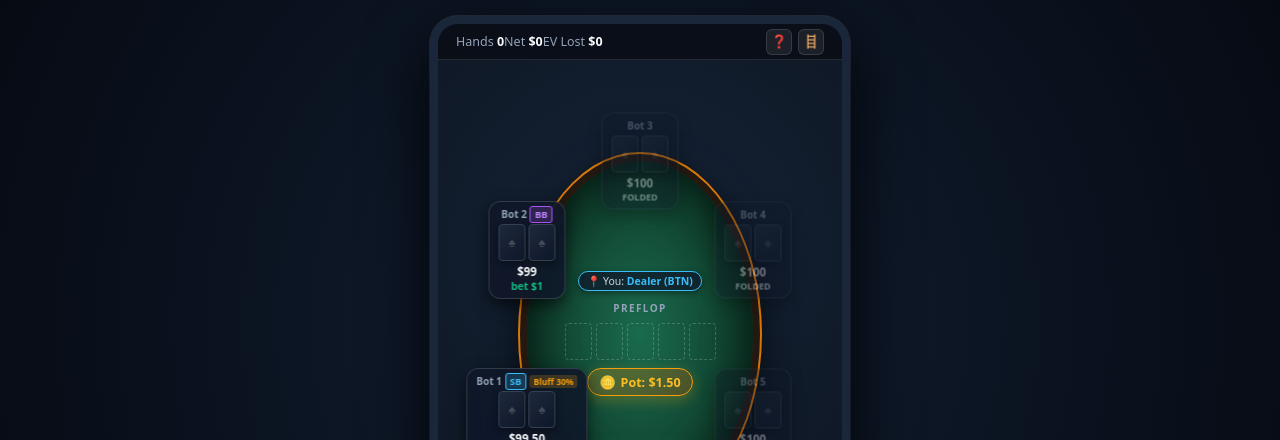
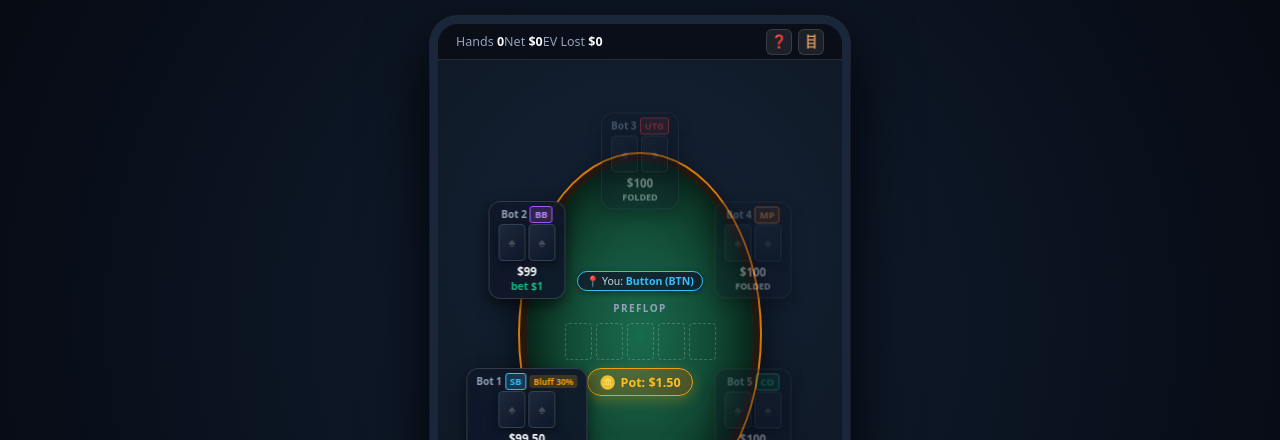
Before and after one commit to sravanreddy001/poker, a React (Vite) app: page / in a window 1280 px wide. Shown: the top 440 px of the page. Built offline with nearby package versions, Linux system fonts and the light colour scheme.

Commit message:
feat: label all 6-max table positions (UTG, MP, CO, BTN, SB, BB) with position guide in Glossary

```diff
--- a/src/components/PokerTable.tsx
+++ b/src/components/PokerTable.tsx
@@ -9,21 +9,22 @@ export interface PokerTableProps {
   state: HandState;
 }
 
+const POS_NAMES_6MAX = [
+  { short: 'BTN', full: 'Button (BTN)' },
+  { short: 'SB', full: 'Small Blind (SB)' },
+  { short: 'BB', full: 'Big Blind (BB)' },
+  { short: 'UTG', full: 'Under The Gun (UTG)' },
+  { short: 'MP', full: 'Middle Position (MP)' },
+  { short: 'CO', full: 'Cutoff (CO)' },
+];
+
 export const PokerTable: React.FC<PokerTableProps> = ({ state }) => {
   const btnSeat = state.btnSeat ?? 0;
   const n = state.players.length;
-  const sbSeat = (btnSeat + 1) % n;
-  const bbSeat = (btnSeat + 2) % n;
   const btnCoord = getBtnCoord(btnSeat, n);
 
-  const heroPosLabel =
-    0 === btnSeat
-      ? 'Dealer (BTN)'
-      : 0 === sbSeat
-        ? 'Small Blind (SB)'
-        : 0 === bbSeat
-          ? 'Big Blind (BB)'
-          : 'Early Position (UTG)';
+  const heroOffset = (0 - btnSeat + n) % n;
+  const heroPosLabel = POS_NAMES_6MAX[heroOffset % POS_NAMES_6MAX.length]?.full ?? 'Position';
 
   return (
     <div className="poker-table-wrapper">
@@ -31,8 +32,8 @@ export const PokerTable: React.FC<PokerTableProps> = ({ state }) => {
         {/* Seats around the rail */}
         <div className="table-seats">
           {state.players.map((p) => {
-            const posTag =
-              p.id === btnSeat ? 'BTN' : p.id === sbSeat ? 'SB' : p.id === bbSeat ? 'BB' : '';
+            const offset = (p.id - btnSeat + n) % n;
+            const posTag = POS_NAMES_6MAX[offset % POS_NAMES_6MAX.length]?.short ?? '';
 
             return (
               <Seat
--- a/src/components/TerminologyModal.tsx
+++ b/src/components/TerminologyModal.tsx
@@ -9,6 +9,10 @@ export const TerminologyModal: React.FC<TerminologyModalProps> = ({ isOpen, onCl
   if (!isOpen) return null;
 
   const terms = [
+    {
+      title: '6-Max Table Positions & Terminology Guide',
+      desc: 'Position dictates action order on every street:\n• 🔴 UTG (Under The Gun): First to act preflop. Must play tightest range since 5 players act after you.\n• 🟠 MP (Middle Position / Hijack): Second to act preflop. Slightly wider opening range than UTG.\n• 🟢 CO (Cutoff): Acts right before the Button. Premium position for stealing blinds.\n• 🟡 BTN (Button / Dealer): Best position at the table! Acts last on every postflop street, maximizing control & equity realization.\n• 🔷 SB (Small Blind): Posts $0.50 blind. Worst postflop position (acts first on every street).\n• 🟣 BB (Big Blind): Posts $1.00 blind. Closes preflop action; gets discounted pot odds to defend.',
+    },
     {
       title: 'Community Cards (The Board)',
       desc: 'The 5 shared cards dealt face-up in the center of the table across 3 rounds (Flop, Turn, River). All players combine these with their 2 private hole cards to form their best 5-card poker hand.',
--- a/src/styles.css
+++ b/src/styles.css
@@ -246,6 +246,24 @@ html, body {
   background: rgba(168, 85, 247, 0.2);
   border: 1px solid #a855f7;
   color: #c084fc;
+}
+
+.position-badge.utg {
+  background: rgba(239, 68, 68, 0.2);
+  border: 1px solid var(--coral);
+  color: var(--coral);
+}
+
+.position-badge.mp {
+  background: rgba(249, 115, 22, 0.2);
+  border: 1px solid #f97316;
+  color: #fb923c;
+}
+
+.position-badge.co {
+  background: rgba(16, 185, 129, 0.2);
+  border: 1px solid var(--emerald);
+  color: var(--emerald);
 }
 
 .seat-cards {
```
